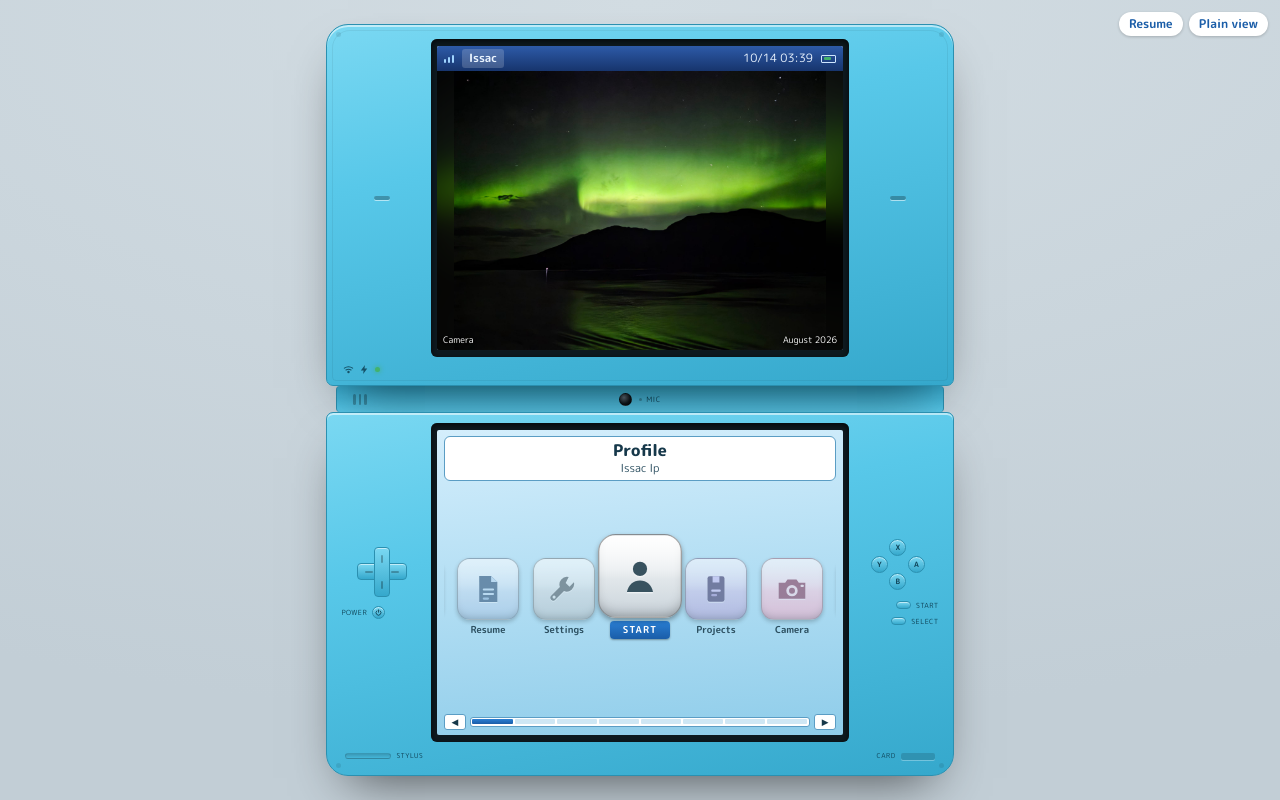
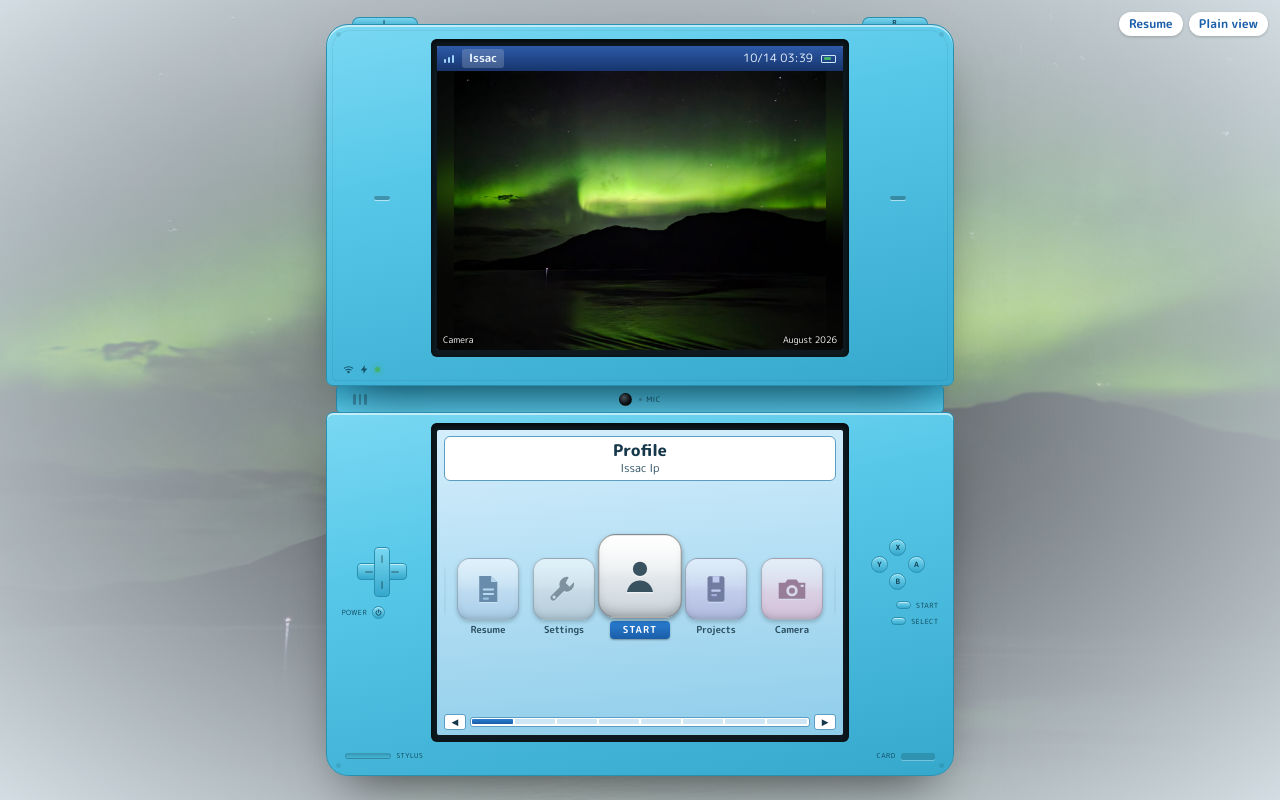
Before and after one commit to issac-23/portfolio, a Next.js app: page / in a window 1280 px wide. Built offline with nearby package versions, Linux system fonts and the light colour scheme.

Commit message:
Fill the page around the DSi with the photo on its screen

```diff
--- a/app/(dsi)/dsi.css
+++ b/app/(dsi)/dsi.css
@@ -88,8 +88,48 @@
    height. It used to stop at 680px, which left a 1080p screen mostly
    margin. */
 .dsi-device {
+  /* Above the ambient backdrop. */
+  position: relative;
+  z-index: 1;
   width: min(860px, 100%, calc((100svh - 16px - var(--dsi-top-reserve)) / var(--dsi-aspect)));
 }
+
+/* ── ambient backdrop ──
+   The top screen's photo, softened by being stretched across the whole
+   page. Opacity sits on the shot rather than the layer so the vignette stays
+   solid, and the fade only names its start so it ends at that opacity. */
+.dsi-ambient {
+  position: fixed;
+  inset: 0;
+  z-index: 0;
+  overflow: hidden;
+  pointer-events: none;
+}
+.dsi-ambient::after {
+  content: '';
+  position: absolute;
+  inset: 0;
+  background: radial-gradient(ellipse at center, transparent 35%, var(--dsi-page) 100%);
+}
+.dsi-ambient-shot {
+  position: absolute;
+  inset: 0;
+  opacity: 0.45;
+  animation: dsi-ambient-in 1.2s ease both;
+}
+:root.dark .dsi-ambient-shot { opacity: 0.6; }
+.dsi-ambient-shot img {
+  object-fit: cover;
+  /* No filter: a blur this wide over the whole viewport is re-rasterised on
+     every frame of the cross-fade. The 64px source, stretched to the page,
+     is already soft, and the scale hides its edge. */
+  transform: scale(1.1);
+}
+@keyframes dsi-ambient-in { from { opacity: 0; } }
+@media (prefers-reduced-motion: reduce) {
+  .dsi-ambient-shot { animation: none; }
+}
+:root[data-motion='reduce'] .dsi-ambient-shot { animation: none; }
 
 /* ── shell ── */
 .dsi-lid,
@@ -1277,7 +1317,10 @@ a.dsi-card:focus-visible { outline: 2px solid var(--dsi-start); outline-offset:
    Above the device by default; in the corner beside it once the screen is
    wide enough that the corner is empty anyway. */
 .dsi-stage { position: relative; }
+/* Positioned at every width so they paint above the ambient backdrop. */
 .dsi-shortcuts {
+  position: relative;
+  z-index: 1;
   justify-self: end;
   display: flex;
   gap: 6px;
@@ -1285,7 +1328,7 @@ a.dsi-card:focus-visible { outline: 2px solid var(--dsi-start); outline-offset:
   align-items: center;
 }
 @media (min-aspect-ratio: 7/5) {
-  .dsi-shortcuts { position: absolute; top: 8px; right: 12px; z-index: 1; }
+  .dsi-shortcuts { position: absolute; top: 8px; right: 12px; }
 }
 .dsi-shortcuts a {
   padding: 3px 10px;
--- /dev/null
+++ b/components/dsi/Ambient.tsx
@@ -0,0 +1,54 @@
+'use client'
+
+import Image from 'next/image'
+import { useState, useSyncExternalStore } from 'react'
+import type { GalleryPhoto } from '@/data/gallery'
+import { getAmbientPhoto, getServerAmbientPhoto, subscribeAmbientPhoto } from './ambientPhoto'
+import { lessMotion } from './prefs'
+
+/**
+ * The photo on the top screen, stretched soft into a glow that fills the page
+ * around the device. The device is portrait, so on a wide screen the sides
+ * would otherwise be empty.
+ *
+ * Purely decorative: hidden from assistive tech and never catches a click.
+ * The previous photo stays underneath while the new one fades in, so a change
+ * cross-fades rather than dipping to the page colour, and is dropped once the
+ * fade ends so only one blurred layer stays composited.
+ */
+export default function Ambient() {
+  const photo = useSyncExternalStore(subscribeAmbientPhoto, getAmbientPhoto, getServerAmbientPhoto)
+  const [prev, setPrev] = useState<GalleryPhoto | null>(null)
+  const [shown, setShown] = useState(photo)
+
+  // Adjusting state while rendering is the supported way to derive "the one
+  // before this" without an effect and a second paint. With less motion there
+  // is no fade to wait for, so nothing is kept underneath.
+  if (shown.src !== photo.src) {
+    setPrev(lessMotion() ? null : shown)
+    setShown(photo)
+  }
+
+  // Stable keys, so the outgoing shot is not remounted and does not replay
+  // its entry fade from nothing.
+  return (
+    <div className="dsi-ambient" aria-hidden="true">
+      {prev && prev.src !== photo.src && <Shot key={prev.src} photo={prev} />}
+      <Shot key={photo.src} photo={photo} onFaded={() => setPrev(null)} />
+    </div>
+  )
+}
+
+// A 64px source is plenty for something stretched this soft.
+function Shot({ photo, onFaded }: { photo: GalleryPhoto; onFaded?: () => void }) {
+  return (
+    <div
+      className="dsi-ambient-shot"
+      onAnimationEnd={e => {
+        if (e.target === e.currentTarget) onFaded?.()
+      }}
+    >
+      <Image src={photo.src} alt="" fill sizes="64px" quality={40} />
+    </div>
+  )
+}
--- a/components/dsi/DsiMenu.tsx
+++ b/components/dsi/DsiMenu.tsx
@@ -3,6 +3,7 @@
 import { useCallback, useEffect, useRef, useState } from 'react'
 import { flushSync } from 'react-dom'
 import { galleryPhotos } from '@/data/gallery'
+import Ambient from './Ambient'
 import AppRail from './AppRail'
 import { APPS, type AppId } from './apps'
 import { appFromHash, writeHash } from './deepLink'
@@ -113,16 +114,31 @@ export default function DsiMenu() {
   // The same Device element whichever app is open, so the shell and its
   // effects layers survive the swap that happens mid-launch. Off renders
   // nothing in either screen, so no handler from the rail or an app is left
-  // listening to a dark console.
-  if (!power) return <Device top={null} bottom={null} power={false} onPower={togglePower} />
+  // listening to a dark console. Ambient sits before it in every branch so
+  // Device keeps its place in the tree.
+  if (!power) {
+    return (
+      <>
+        <Ambient />
+        <Device top={null} bottom={null} power={false} onPower={togglePower} />
+      </>
+    )
+  }
 
   const screen = open ? SCREENS[open] : undefined
   if (screen) {
     const ctx: ScreenCtx = { sel, setSel, back }
-    return <Device top={screen.top(ctx)} bottom={screen.bottom(ctx)} power onPower={togglePower} />
+    return (
+      <>
+        <Ambient />
+        <Device top={screen.top(ctx)} bottom={screen.bottom(ctx)} power onPower={togglePower} />
+      </>
+    )
   }
 
   return (
+    <>
+      <Ambient />
       <Device
         power
         onPower={togglePower}
@@ -138,5 +154,6 @@ export default function DsiMenu() {
           </div>
         }
       />
+    </>
   )
 }
--- a/components/dsi/PhotoFrame.tsx
+++ b/components/dsi/PhotoFrame.tsx
@@ -3,6 +3,7 @@
 import Image from 'next/image'
 import { useEffect, useState } from 'react'
 import type { GalleryPhoto } from '@/data/gallery'
+import { setAmbientPhoto } from './ambientPhoto'
 import { lessMotion, useMotion } from './prefs'
 
 const INTERVAL = 6000
@@ -28,6 +29,11 @@ export default function PhotoFrame({ photos }: { photos: GalleryPhoto[] }) {
   }, [paused, photos.length, motion])
 
   const photo = photos[i]
+  // The page backdrop follows whichever photo is showing.
+  useEffect(() => {
+    if (photo) setAmbientPhoto(photo)
+  }, [photo])
+
   if (!photo) return <div className="dsi-photo" />
 
   // Same sizes on both layers, so they resolve to one variant and one download.
--- /dev/null
+++ b/components/dsi/ambientPhoto.ts
@@ -0,0 +1,27 @@
+import { galleryPhotos, type GalleryPhoto } from '@/data/gallery'
+
+/**
+ * Which photo is on the top screen, kept outside React so the rotation can
+ * reach the backdrop without re-rendering DsiMenu and the rail every few
+ * seconds. It lives here rather than in PhotoFrame because PhotoFrame
+ * unmounts while an app is open or the power is off, and the backdrop keeps
+ * the last photo meanwhile.
+ */
+let current: GalleryPhoto = galleryPhotos[0]
+const listeners = new Set<() => void>()
+
+export function setAmbientPhoto(photo: GalleryPhoto) {
+  if (photo === current) return
+  current = photo
+  listeners.forEach(l => l())
+}
+
+export function subscribeAmbientPhoto(listener: () => void) {
+  listeners.add(listener)
+  return () => {
+    listeners.delete(listener)
+  }
+}
+
+export const getAmbientPhoto = () => current
+export const getServerAmbientPhoto = () => galleryPhotos[0]
```
Lines whose indentation alone changed are shown as unchanged.
